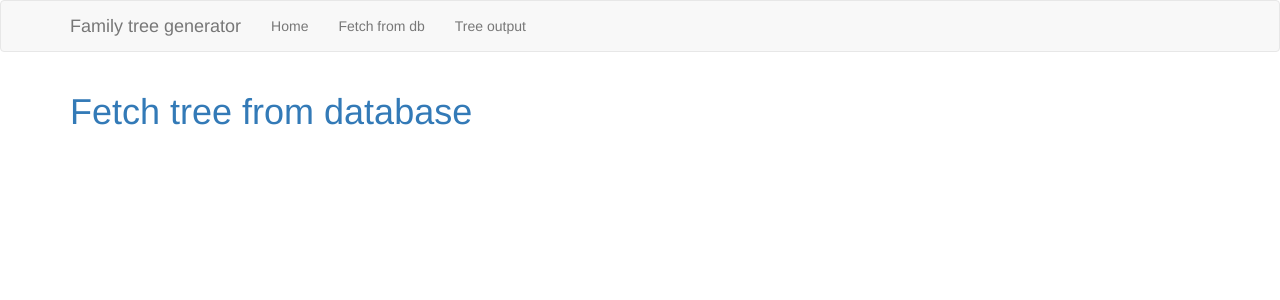
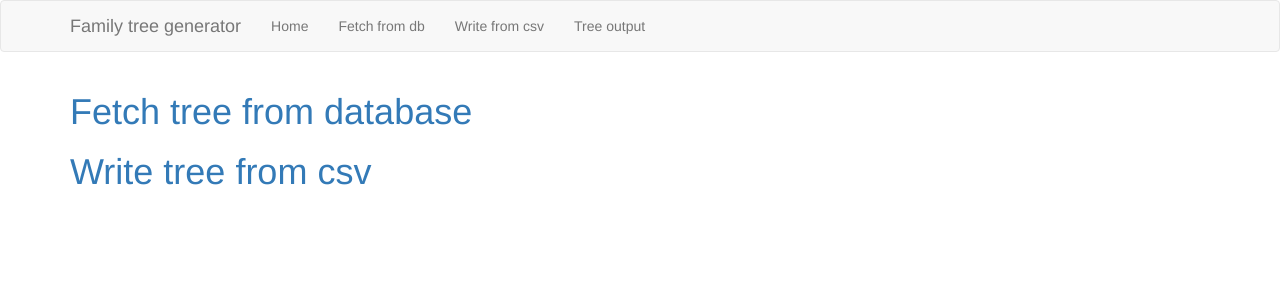
Before and after one commit to boymalloy/python-flask-d3-family-tree, a Flask app: page / in a window 1280 px wide. Shown: the top 300 px of the page. Run offline with Flask 3, Linux system fonts and the light colour scheme; some libraries are stand-ins or nearby versions.

Commit message:
csv importing WIP

```diff
--- a/app.py
+++ b/app.py
@@ -28,6 +28,25 @@ def index():
 def fetch():
     return render_template('run.html', header="Tree from db", payload=fetch_tree())
 
+# Route: Tree from db
+@app.route('/csv')
+def csv():
+    return render_template('run.html', header="Write to db from csv", payload=import_csv())
+
+# Route: Tree from db
+@app.route('/sandbox')
+def sandbox_page():
+    return render_template('run.html', header="Sandbox", payload=sandbox())
+
+def tree_name_db_check(tree_name):
+    with app.app_context():
+        sql = text("SELECT 1 FROM tree WHERE name = :name LIMIT 1")
+        return db.session.execute(sql, {'name': tree_name}).scalar() is not None
+
+def sandbox():
+    return tree_name_db_check("Doe Family Tree")
+
+
 # get subject's partners from the db
 def fetch_partners_from_db(subject):
     with app.app_context():
@@ -53,7 +72,7 @@ def fetch_partners_from_db(subject):
 # get subject's children from the db
 def fetch_children_from_db(subject):
     with app.app_context():
-        # selects tthe id of anyone who has the subject listed as a parent
+        # selects the id of anyone who has the subject listed as a parent
         query = text("""
             SELECT person2_id FROM relationships WHERE person1_id = :subject AND relationship = 'parent'
         """)
@@ -102,6 +121,60 @@ def make_union_row(person1,person2,persons):
     childrentogether = get_children_together_from_df(person1,person2,persons)
     union_row = {'partner': partnership, 'children': childrentogether}
     return union_row
+
+def tree_name_db_check(tree_name):
+    with app.app_context():
+        sql = text("SELECT 1 FROM tree WHERE name = :name LIMIT 1")
+        return db.session.execute(sql, {'name': tree_name}).scalar() is not None
+
+# Import csv files into the trees
+def import_csv():
+    try:
+        # Turn the people csv into a people dataframe
+        people = pd.read_csv("static/input/x_people.csv")
+
+        # start the index of the people dataframe from 1 coz (I think) this is expected later
+        people.index = range(1, len(people) + 1)
+
+        # Add a col for the tree id
+        people["tree_id"] = None
+
+        # Turn the relationships csv into a relationships dataframe
+        relationships = pd.read_csv("static/input/x_relationships.csv")
+
+        for index, row in people.iterrows():
+            family_tree_name = people.loc[index,'tree_name']
+
+            # if the name of the tree is not already in the db...
+            if tree_name_db_check(family_tree_name) == False:
+
+                # add the family tree name to the tree table in the db
+                sql = text("INSERT INTO tree (name) VALUES (:name)")
+                db.session.execute(sql, {'name': family_tree_name})
+                db.session.commit()
+
+            # query to select the id of the tree name row
+            query = text("""
+            SELECT id
+            FROM tree
+            WHERE name = :family_tree_name
+            """)
+
+            # Execute the query as a parameter
+            result = db.session.execute(query, {"family_tree_name": family_tree_name})
+
+            # put the id into a variable
+            family_tree_id = result.scalar()
+
+           # add the family tree id to each person's row in the people df
+            people.loc[index,'tree_id'] = family_tree_id
+
+        return people
+
+
+    # Catch and return any exceptions
+    except Exception as e:
+        return e
 
 # fetches the tree data from the db and builds the json file to be read by the D3 family tree app
 def fetch_tree():
--- a/app_test.py
+++ b/app_test.py
@@ -49,9 +49,11 @@ def test_check_for_existing_union_in_df():
 
     test_data = pd.DataFrame({'partner': [[1,2],[3,4],[6,7]]})
 
-    print(test_data)
-
 
     assert app.check_for_existing_union_in_df(test_union_1,test_data) == True
     assert app.check_for_existing_union_in_df(test_union_2,test_data) == True
     assert app.check_for_existing_union_in_df(test_union_3,test_data) == False
+
+def test_tree_name_db_check():
+    assert app.tree_name_db_check("Doe Family Tree") == True
+    assert app.tree_name_db_check("Pinkle Family Tree") == False
--- a/static/tree/data/tree_data.js
+++ b/static/tree/data/tree_data.js
@@ -7,6 +7,7 @@ data = {
       "birth_date":327196800000,
       "birth_place":"New York",
       "death_date":-9223372036855,
+      "tree_id":1,
       "partners":[
         2
       ],
@@ -25,6 +26,7 @@ data = {
       "birth_date":398649600000,
       "birth_place":"Los Angeles",
       "death_date":-9223372036855,
+      "tree_id":1,
       "partners":[
         1
       ],
@@ -43,6 +45,7 @@ data = {
       "birth_date":1263081600000,
       "birth_place":"San Francisco",
       "death_date":-9223372036855,
+      "tree_id":1,
       "partners":[],
       "children":[],
       "own_unions":[]
@@ -53,6 +56,7 @@ data = {
       "birth_date":1331769600000,
       "birth_place":"San Francisco",
       "death_date":-9223372036855,
+      "tree_id":1,
       "partners":[],
       "children":[],
       "own_unions":[]
@@ -63,6 +67,7 @@ data = {
       "birth_date":1403654400000,
       "birth_place":"San Francisco",
       "death_date":-9223372036855,
+      "tree_id":1,
       "partners":[],
       "children":[],
       "own_unions":[]
--- a/templates/base.html
+++ b/templates/base.html
@@ -16,6 +16,7 @@
             <ul class="nav navbar-nav">
                 <li><a href="/">Home</a></li>
                 <li><a href="/fetch">Fetch from db</a></li>
+                <li><a href="/csv">Write from csv</a></li>
                 <li><a href="/static/tree/familytree.html">Tree output</a></li>
             </ul>
         </div>
--- a/templates/index.html
+++ b/templates/index.html
@@ -5,6 +5,7 @@
     {% block page_content %}
 
 <h1><a href="fetch">Fetch tree from database</a></h1>
+<h1><a href="csv">Write tree from csv</a></h1>
 
 {% endblock  %}
 </div>
```
Also changed, not shown: static/input/x_people.csv (+8 -8 lines), 1 other file.
